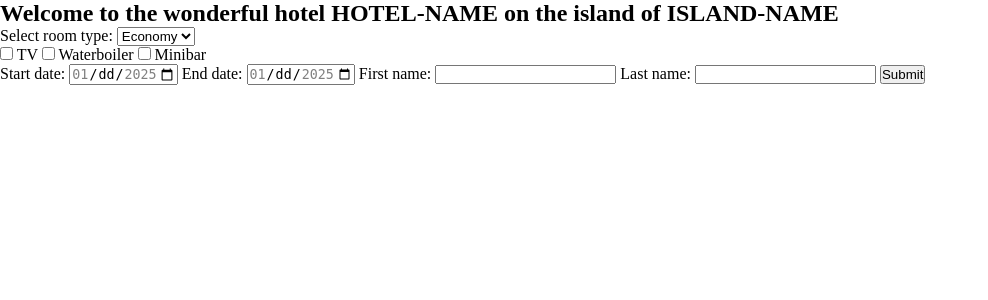
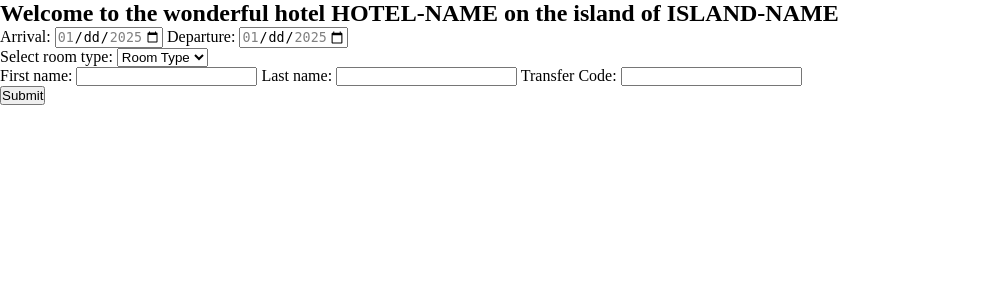
Before and after one commit to appelqvistelias/yrgopelago, a PHP site: page / in a window 1280 px wide. Shown: the top 300 px of the page, without its empty margins (0-988 px from the left). Run offline with PHP 8.4, Linux system fonts and the light colour scheme.

Commit message:
added structure to booking section

```diff
--- a/index.php
+++ b/index.php
@@ -14,9 +14,18 @@ require_once(__DIR__ . '/header.php');
 
         <section id="booking">
             <form method="post" action="">
+                <div class="arrival-departure">
+                    <label for="startdate">Arrival:</label>
+                    <input type="date" id="startdate" name="startdate" min="2025-01-01" max="2025-01-31" required>
+
+                    <label for="enddate">Departure:</label>
+                    <input type="date" id="enddate" name="enddate" min="2025-01-01" max="2025-01-31" required>
+                </div> <!-- .arrival-departure -->
+
                 <div class="room-selection">
                     <label for="room">Select room type:</label>
                     <select id="room" name="room" required>
+                        <option value="" disabled selected>Room Type</option>
                         <option value="economy">Economy</option>
                         <option value="standard">Standard</option>
                         <option value="luxury">Luxury</option>
@@ -54,18 +63,18 @@ require_once(__DIR__ . '/header.php');
                         <label for="pinball-game">Pinball Game</label>
                     </div> <!-- .luxury-select -->
 
-                </div>
-                <label for="startdate">Start date:</label>
-                <input type="date" id="startdate" name="startdate" min="2025-01-01" max="2025-01-31" required>
+                </div> <!-- .room-selection -->
 
-                <label for="enddate">End date:</label>
-                <input type="date" id="enddate" name="enddate" min="2025-01-01" max="2025-01-31" required>
+                <div class="booker">
+                    <label for="firstname">First name:</label>
+                    <input type="text" id="firstname" name="firstname" required>
 
-                <label for="firstname">First name:</label>
-                <input type="text" id="firstname" name="firstname" required>
+                    <label for="lastname">Last name:</label>
+                    <input type="text" id="lastname" name="lastname" required>
 
-                <label for="lastname">Last name:</label>
-                <input type="text" id="lastname" name="lastname" required>
+                    <label for="transfer-code">Transfer Code:</label>
+                    <input type="text" id="transfer-code" name="transfer-code" required>
+                </div> <!-- .booker -->
 
                 <button type="submit">Submit</button>
             </form>
```
